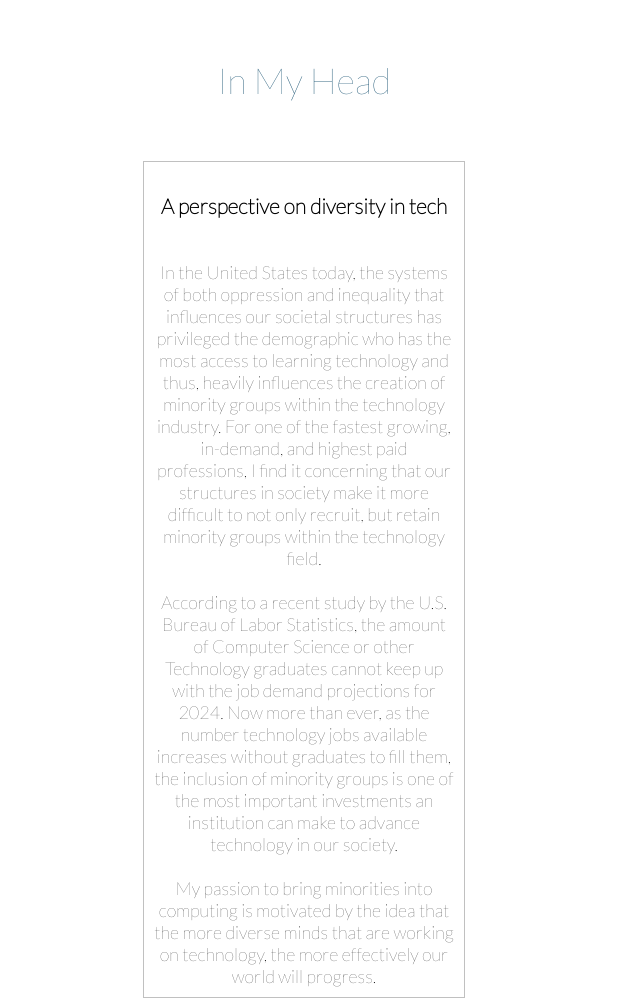
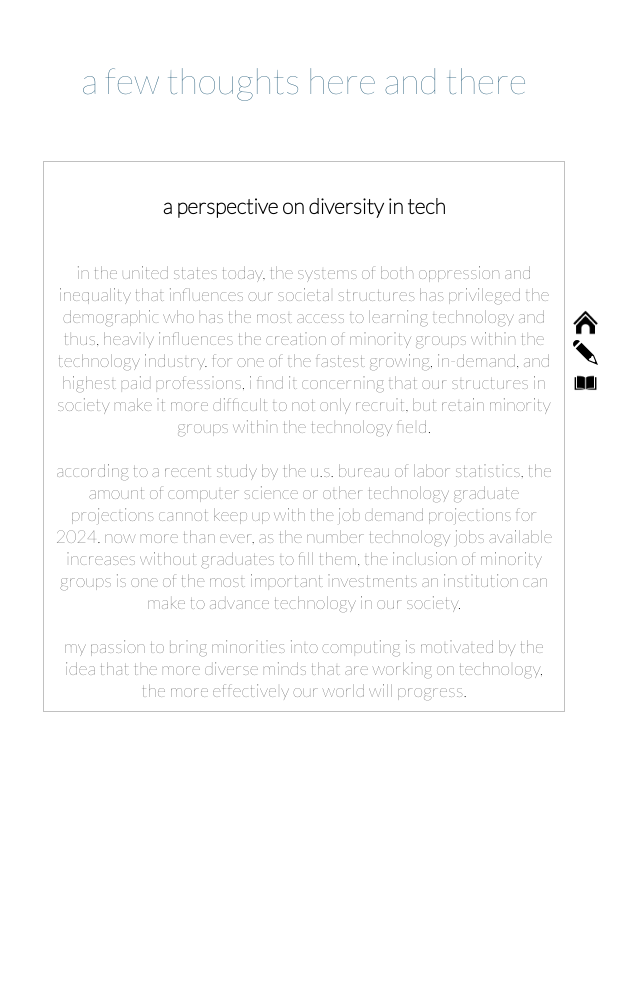
Before and after one commit to helloangely/helloangely.github.io, a plain HTML site: page thoughts.html in a window 1280 px wide. Shown: the whole page, without its empty margins (336-976 px from the left). After the commit the page ends 800 px from the top, so only its background shows below. Drawn offline with Linux system fonts and the light colour scheme.

Commit message:
adding menu

```diff
--- a/styles.css
+++ b/styles.css
@@ -61,10 +61,8 @@ img {
 #rect {
   width: 500px;
   padding: 10px;
-  border: 5px solid #C0C0C0;
-  background: white;
-  margin: 10px;
-  color: #074566;
+  border: 1px solid #C0C0C0;
+  margin: auto;
 }
 
 #smallrect {
@@ -75,15 +73,14 @@ img {
 }
 
 #container{
-  position: relative;
+
 }
-
 #main_image{
     width: 100%;
     height: 100%;
     z-index: -1;
 }
-
 #overlay_image{
-    display: inline-block;
+    top: 15px;
+    left: 40px;
 }
--- a/thoughts.html
+++ b/thoughts.html
@@ -9,19 +9,33 @@
  </head>
  <body>
 
- 	<h2> <center> In My Head </center> </h2>
+ 	 <div id="menu">
+ 	<div>
+      <a href="index.html"><img src="img/house.png" style="width:5%;height:5%"></a>
+    </div>
+    <div>
+      <a href="resume.html"><img src="img/pencil.svg" style="width:5%;height:5%"></a>
+    </div>
+    <div>
+      <a href="library.html"><img src="img/book.png" style="width:5%;height:5%"></a>
+    </div>
+    </div>
+
+ 	<h2> <center> a few thoughts here and there </center> </h2>
  	<br></br>
 
- 	<div id="smallrect">
- 	<h3>A perspective on diversity in tech </h3>
- 	<br>In the United States today, the systems of both oppression and inequality that influences our societal structures has privileged the demographic who has the most access to learning technology and thus, heavily influences the creation of minority groups within the technology industry. For one of the fastest growing, in-demand, and highest paid professions, I find it concerning that our structures in society make it more difficult to not only recruit, but retain minority groups within the technology field.
+
+ 	<div id="rect">
+ 	<h3>a perspective on diversity in tech </h3>
+ 	<br>in the united states today, the systems of both oppression and inequality that influences our societal structures has privileged the demographic who has the most access to learning technology and thus, heavily influences the creation of minority groups within the technology industry. for one of the fastest growing, in-demand, and highest paid professions, i find it concerning that our structures in society make it more difficult to not only recruit, but retain minority groups within the technology field.
  	</br>
  	<br>
-	According to a recent study by the U.S. Bureau of Labor Statistics, the amount of Computer Science or other Technology graduates cannot keep up with the job demand projections for 2024. Now more than ever, as the number technology jobs available increases without graduates to fill them, the inclusion of minority groups is one of the most important investments an institution can make to advance technology in our society.
+	according to a recent study by the u.s. bureau of labor statistics, the amount of computer science or other technology graduate projections cannot keep up with the job demand projections for 2024. now more than ever, as the number technology jobs available increases without graduates to fill them, the inclusion of minority groups is one of the most important investments an institution can make to advance technology in our society.
 	</br>
 	<br>
-	My passion to bring minorities into computing is motivated by the idea that the more diverse minds that are working on technology, the more effectively our world will progress.
+	my passion to bring minorities into computing is motivated by the idea that the more diverse minds that are working on technology, the more effectively our world will progress.
 	</br>
-</div>
+	</div>
+
 </body>
 </html>
```
Also changed, not shown: library.html (+16 -8 lines), resume.html (+12 -0 lines), img/chai.jpg (added), img/house.png (added), 1 other file.
